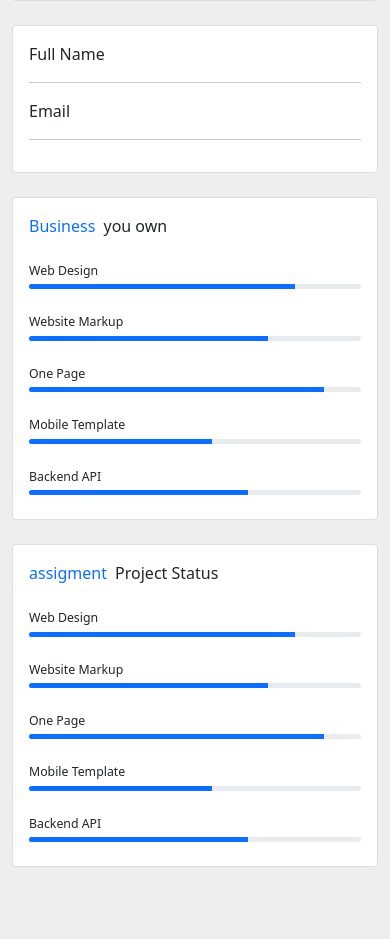
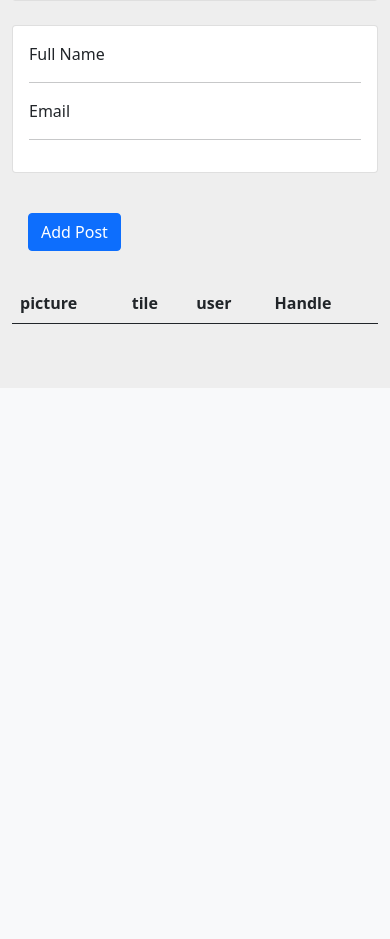
Before and after one commit to Willbeckh/ubuntu, a Django app: page /profile/ in a window 390 px wide. Shown: the part 457-1396 px from the top of the page. After the commit the page ends 781 px from the top, so only its background shows below. Run offline with Django 4.2, Linux system fonts and the light colour scheme; tables that the repository leaves empty hold one stand-in row (values such as "Sample post"); lists and menus that the app fills with data are empty.

Commit message:
createdmodels forthe application

```diff
--- a/hood/models.py
+++ b/hood/models.py
@@ -117,6 +117,8 @@ class Post(models.Model):
     neighbourhood = models.ForeignKey(NeighbourHood, on_delete=models.CASCADE , default=1)
     created_at = models.DateTimeField(auto_now_add=True)
 
+    def create_post(self):
+        self.save()
 
 
     def __str__(self):
--- a/hood/urls.py
+++ b/hood/urls.py
@@ -14,6 +14,15 @@ urlpatterns = [
     path('profile/update/<int:pk>', views.edit_user, name='update'),
 
 
+    path("post/save/", views.create_post, name="save_post"),# save post
+
+
+    # path("business/create/", views.create_business, name="create_business"), # create business
+
+
+
+
+
 
 
 
--- a/hood/views.py
+++ b/hood/views.py
@@ -273,3 +273,60 @@ def Update_Profile(request):
 
     else:
         return render(request, "hood/profile.html", {"danger":"profileupdatefailed"})
+
+
+
+
+@login_required()
+def create_post(request):
+
+    if request.method == 'POST':
+
+        current_user = request.user
+
+        title = request.POST["title"]
+        content = request.POST["content"]
+        location = request.POST["location"]
+
+
+
+        poster = request.FILES["image"]
+
+
+
+
+
+        #get user neighbourhood
+        profile = Profile.objects.filter(user_id=current_user.id).first()
+
+
+        if profile is None:
+            profile = Profile.objects.filter(
+            user_id=current_user.id).first()  # get profile
+            posts = Post.objects.filter(user_id=current_user.id)
+            # get all locations
+            locations = Location.objects.all()
+            neighbourhood = NeighbourHood.objects.all()
+            businesses = Business.objects.filter(user_id=current_user.id)
+            contacts = Contact.objects.filter(user_id=current_user.id)
+            # redirect to profile with error message
+            return render(request, "profile.html", {"danger": "Update Profile by selecting Your Neighbourhood name to continue 😥!!", "locations": locations, "neighbourhood": neighbourhood, "categories": category, "businesses": businesses, "contacts": contacts, "posts": posts})
+        else:
+            neighbourhood = profile.neighbourhood
+
+
+         # check if its an instance of location
+        if location == "":
+            location = None
+        else:
+            location = Location.objects.get(name=location)
+
+
+
+
+        post = Post(user_id=current_user.id,title=title, content=content,image=poster,location=location,neighbourhood=neighbourhood,)
+        post.create_post()
+        return redirect("/profile", {"success": "Post Created Successfully"})
+
+    else:
+        return redirect("/profile", {"success": "Post Created Successfully"})
--- a/templates/hood/profile.html
+++ b/templates/hood/profile.html
@@ -119,6 +119,8 @@
                         </div>
                     </div>
                 </div>
+
+
                 <!-- <div class="card mb-4 mb-lg-0">
                     <div class="card-body p-0">
                         <ul class="list-group list-group-flush rounded-3">
@@ -195,65 +197,110 @@
                         </div> -->
                     </div>
                 </div>
-                <div class="row">
-                    <div class="col-md-6">
-                        <div class="card mb-4 mb-md-0">
-                            <div class="card-body">
-                                <p class="mb-4"><span class="text-primary font-italic me-1">Business </span> you own
-                                </p>
-                                <p class="mb-1" style="font-size: .77rem;">Web Design</p>
-                                <div class="progress rounded" style="height: 5px;">
-                                    <div class="progress-bar" role="progressbar" style="width: 80%" aria-valuenow="80" aria-valuemin="0" aria-valuemax="100"></div>
+                <!-- post modal -->
+                <div class="col-lg-8">
+                    <button type="button" class="btn btn-primary m-3" data-bs-toggle="modal" data-bs-target="#exampleModal">
+                    <i class="fa fa-plus text-white"></i> Add Post
+                </button>
+
+                    <table class="table mt-3">
+                        <thead>
+                            <tr>
+                                <th scope="col">picture</th>
+                                <th scope="col">tile</th>
+                                <th scope="col">user</th>
+                                <th scope="col">Handle</th>
+                            </tr>
+                        </thead>
+                        <tbody>
+                            {% for post in posts %}
+
+                            <tr>
+                                <th scope="row">
+                                    {% if post.image %}
+
+                                    <img src="{{ post.image.url }}" class="border-radius-around" alt="Image" height="100"> {% else %}
+                                    <img src="https://www.freeiconspng.com/uploads/no-image-icon-11.PNG" class="border-radius-around" alt="Image"> {% endif %}
+                                </th>
+                                <td>
+                                    {{post.title}}
+
+                                </td>
+                                <td>{{post.user}}</td>
+                                <td>@mdo</td>
+                            </tr>
+                            {% endfor %}
+
+
+                        </tbody>
+                    </table>
+
                 </div>
-                                <p class="mt-4 mb-1" style="font-size: .77rem;">Website Markup</p>
-                                <div class="progress rounded" style="height: 5px;">
-                                    <div class="progress-bar" role="progressbar" style="width: 72%" aria-valuenow="72" aria-valuemin="0" aria-valuemax="100"></div>
+
+
+                <!-- modal formgoes ghrere -->
+                <div class="modal fade" id="exampleModal" tabindex="-1" role="dialog" aria-labelledby="exampleModalLabel" aria-hidden="true">
+                    <div class="modal-dialog" role="document">
+                        <div class="modal-content">
+                            <div class="modal-header">
+                                <h5 class="modal-title" id="exampleModalLabel">Add Post</h5>
+                                <button type="button" class="btn-close" data-bs-dismiss="modal" aria-label="Close"></button>
                             </div>
-                                <p class="mt-4 mb-1" style="font-size: .77rem;">One Page</p>
-                                <div class="progress rounded" style="height: 5px;">
-                                    <div class="progress-bar" role="progressbar" style="width: 89%" aria-valuenow="89" aria-valuemin="0" aria-valuemax="100"></div>
+                            <div class="modal-body">
+                                <form action="{% url 'save_post' %}" method="post" enctype="multipart/form-data">
+                                    {% csrf_token %}
+                                    <div class="form-group mb-3">
+                                        <label for="title">Title</label>
+                                        <input type="text" class="form-control" value="" name="title" required>
                                     </div>
-                                <p class="mt-4 mb-1" style="font-size: .77rem;">Mobile Template</p>
-                                <div class="progress rounded" style="height: 5px;">
-                                    <div class="progress-bar" role="progressbar" style="width: 55%" aria-valuenow="55" aria-valuemin="0" aria-valuemax="100"></div>
+                                    <div class="mb-3">
+
+
                                     </div>
-                                <p class="mt-4 mb-1" style="font-size: .77rem;">Backend API</p>
-                                <div class="progress rounded mb-2" style="height: 5px;">
-                                    <div class="progress-bar" role="progressbar" style="width: 66%" aria-valuenow="66" aria-valuemin="0" aria-valuemax="100"></div>
+                                    <div class="form-group">
+                                        <div class="form-group mb-3">
+                                            <label for="email">Location</label>
+                                            <select name="location" id="location" class="form-control" required>
+                                            <option value="">Select Location</option>
+                                            {% for location in locations %}
+                                            <option value="{{ location.name }}">{{ location.name }}</option>
+                                            {% endfor %}
+                                        </select>
                                         </div>
                                     </div>
+                                    <div class="form-group mt-3">
+                                        <label for="exampleFormControlFile1">Photo</label>
+                                        <input type="file" class="form-control" id="exampleFormControlFile1" name="image">
                                     </div>
+                                    <div class="form-group mt-3">
+                                        <label for="exampleFormControlTextarea1">Content</label>
+                                        <textarea class="form-control" id="exampleFormControlTextarea1" rows="5" name="content" required></textarea>
                                     </div>
-                    <div class="col-md-6">
-                        <div class="card mb-4 mb-md-0">
-                            <div class="card-body">
-                                <p class="mb-4"><span class="text-primary font-italic me-1">assigment</span> Project Status
-                                </p>
-                                <p class="mb-1" style="font-size: .77rem;">Web Design</p>
-                                <div class="progress rounded" style="height: 5px;">
-                                    <div class="progress-bar" role="progressbar" style="width: 80%" aria-valuenow="80" aria-valuemin="0" aria-valuemax="100"></div>
-                                </div>
-                                <p class="mt-4 mb-1" style="font-size: .77rem;">Website Markup</p>
-                                <div class="progress rounded" style="height: 5px;">
-                                    <div class="progress-bar" role="progressbar" style="width: 72%" aria-valuenow="72" aria-valuemin="0" aria-valuemax="100"></div>
-                                </div>
-                                <p class="mt-4 mb-1" style="font-size: .77rem;">One Page</p>
-                                <div class="progress rounded" style="height: 5px;">
-                                    <div class="progress-bar" role="progressbar" style="width: 89%" aria-valuenow="89" aria-valuemin="0" aria-valuemax="100"></div>
-                                </div>
-                                <p class="mt-4 mb-1" style="font-size: .77rem;">Mobile Template</p>
-                                <div class="progress rounded" style="height: 5px;">
-                                    <div class="progress-bar" role="progressbar" style="width: 55%" aria-valuenow="55" aria-valuemin="0" aria-valuemax="100"></div>
-                                </div>
-                                <p class="mt-4 mb-1" style="font-size: .77rem;">Backend API</p>
-                                <div class="progress rounded mb-2" style="height: 5px;">
-                                    <div class="progress-bar" role="progressbar" style="width: 66%" aria-valuenow="66" aria-valuemin="0" aria-valuemax="100"></div>
+                                    <div class="modal-footer">
+                                        <button type="submit" class="btn">Save</button>
+                                </form>
                                 </div>
                             </div>
                         </div>
                     </div>
                 </div>
             </div>
+
+
+
+
+
+        </div>
+
+
+
+
+        <!-- button to add business -->
+
+
+
+    </div>
+    </div>
     </div>
     </div>
 </section> {% endblock %}
```
Also changed, not shown: media/post-images/pexels-roman-odintsov-4553612.jpg (added). Lines whose indentation alone changed are shown as unchanged.
